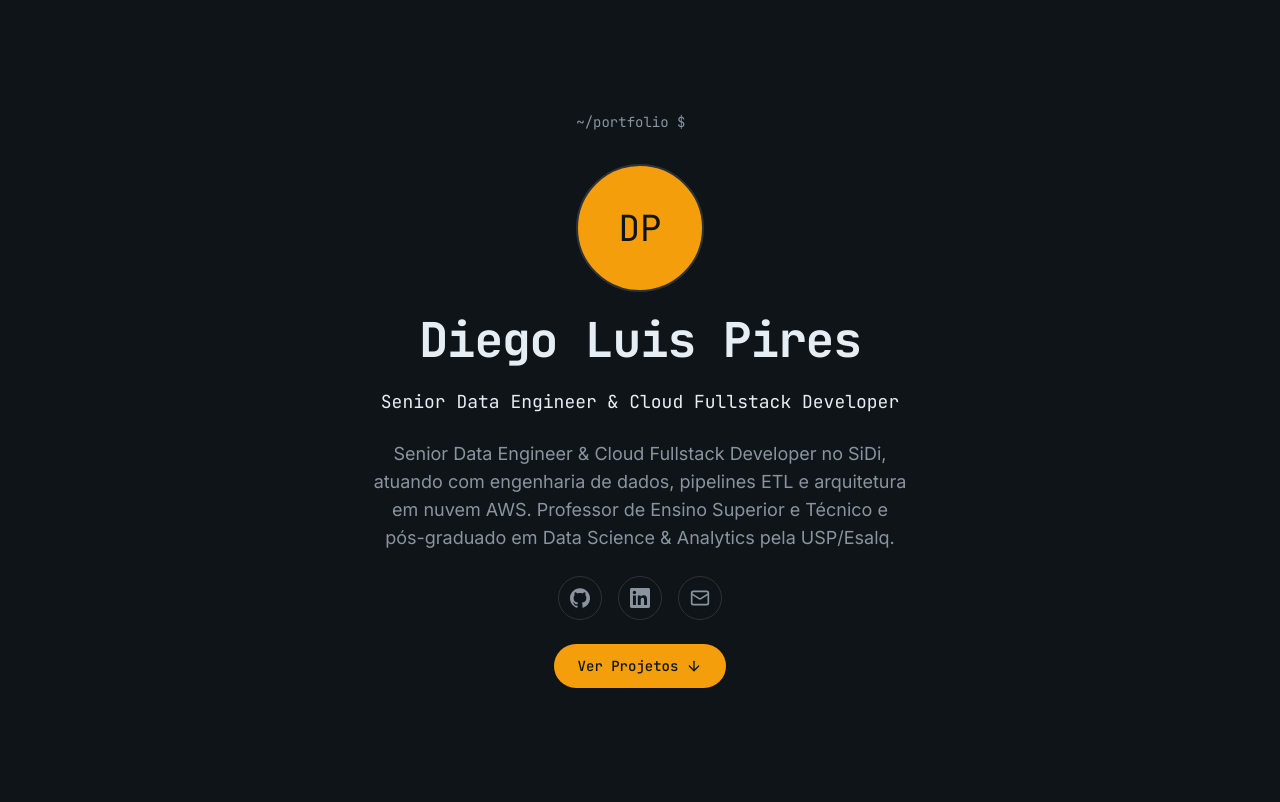
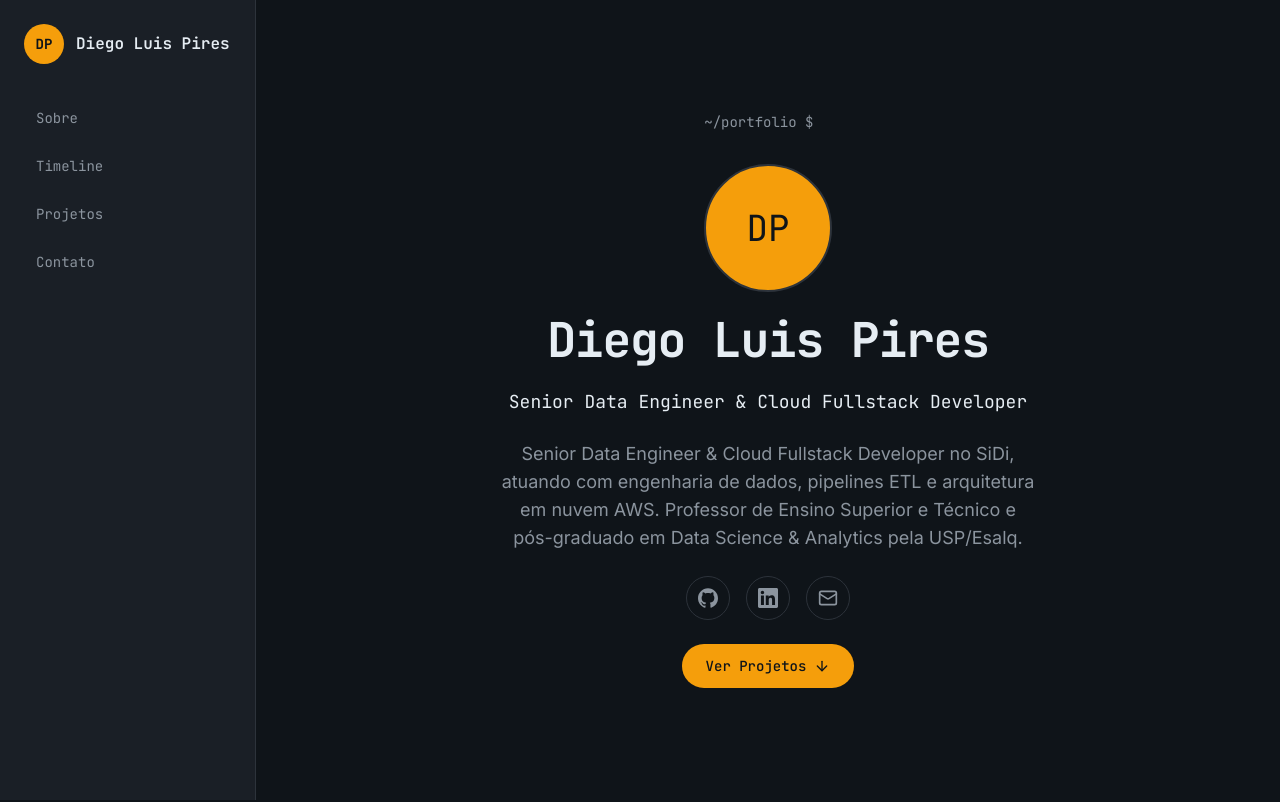
Before and after one commit to dlpires/portfolio, a Next.js app: page / in a window 1280 px wide. Shown: the top 802 px of the page. Built offline with nearby package versions, Linux system fonts and the light colour scheme.

Commit message:
feat(nav): add fixed navigation (sidebar + mobile topbar)

```diff
--- a/src/app/layout.tsx
+++ b/src/app/layout.tsx
@@ -1,5 +1,6 @@
 import type { Metadata } from "next";
 import { JetBrains_Mono, Inter } from "next/font/google";
+import { Nav } from "@/components";
 import "./globals.css";
 
 const jetbrainsMono = JetBrains_Mono({
@@ -25,7 +26,10 @@ export default function RootLayout({
 }>) {
   return (
     <html lang="pt-BR" className={`dark ${jetbrainsMono.variable} ${inter.variable}`}>
-      <body>{children}</body>
+      <body>
+        <Nav />
+        <div className="lg:pl-64">{children}</div>
+      </body>
     </html>
   );
 }
--- /dev/null
+++ b/src/components/Nav.tsx
@@ -0,0 +1,139 @@
+"use client";
+
+import { useEffect, useState } from "react";
+import { Menu, X } from "lucide-react";
+
+import { profile } from "@/data/profile";
+
+const LINKS = [
+  { href: "#sobre", label: "Sobre" },
+  { href: "#timeline", label: "Timeline" },
+  { href: "#projetos", label: "Projetos" },
+  { href: "#contato", label: "Contato" },
+] as const;
+
+export function Nav() {
+  const [activeId, setActiveId] = useState("");
+  const [open, setOpen] = useState(false);
+
+  useEffect(() => {
+    const ids = ["hero", ...LINKS.map((link) => link.href.slice(1))];
+    const sections = ids
+      .map((id) => document.getElementById(id))
+      .filter((el): el is HTMLElement => el !== null);
+
+    if (sections.length === 0) return;
+
+    const observer = new IntersectionObserver(
+      (entries) => {
+        for (const entry of entries) {
+          if (entry.isIntersecting) {
+            setActiveId(entry.target.id === "hero" ? "" : entry.target.id);
+          }
+        }
+      },
+      { rootMargin: "-45% 0px -50% 0px" },
+    );
+
+    for (const section of sections) observer.observe(section);
+
+    return () => observer.disconnect();
+  }, []);
+
+  const linkClassName = (href: string) =>
+    `font-display flex min-h-11 items-center rounded-md px-3 text-sm transition-colors focus-visible:outline-2 focus-visible:outline-offset-2 focus-visible:outline-accent ${
+      activeId === href.slice(1) ? "text-accent" : "text-muted hover:text-foreground"
+    }`;
+
+  return (
+    <>
+      <header className="fixed inset-x-0 top-0 z-50 border-b border-border bg-background lg:hidden">
+        <div className="flex h-14 items-center justify-between px-4">
+          <a
+            href="#hero"
+            aria-label="Início"
+            className="font-display flex min-h-11 items-center gap-2 text-sm font-semibold text-foreground focus-visible:outline-2 focus-visible:outline-offset-2 focus-visible:outline-accent"
+          >
+            <span
+              aria-hidden="true"
+              className="font-display flex size-8 items-center justify-center rounded-full bg-accent text-sm font-bold text-accent-foreground"
+            >
+              {profile.avatar.initials}
+            </span>
+            {profile.name}
+          </a>
+
+          <button
+            type="button"
+            aria-expanded={open}
+            aria-controls="nav-menu"
+            aria-label={open ? "Fechar menu" : "Abrir menu"}
+            onClick={() => setOpen((value) => !value)}
+            className="flex size-11 items-center justify-center rounded-md text-foreground focus-visible:outline-2 focus-visible:outline-offset-2 focus-visible:outline-accent"
+          >
+            {open ? (
+              <X aria-hidden="true" className="size-5" />
+            ) : (
+              <Menu aria-hidden="true" className="size-5" />
+            )}
+          </button>
+        </div>
+
+        {open && (
+          <nav
+            id="nav-menu"
+            aria-label="Navegação da página"
+            className="border-t border-border px-4 py-2"
+          >
+            <ul className="flex flex-col">
+              {LINKS.map((link) => (
+                <li key={link.href}>
+                  <a
+                    href={link.href}
+                    aria-current={activeId === link.href.slice(1) ? "true" : undefined}
+                    onClick={() => setOpen(false)}
+                    className={linkClassName(link.href)}
+                  >
+                    {link.label}
+                  </a>
+                </li>
+              ))}
+            </ul>
+          </nav>
+        )}
+      </header>
+
+      <aside className="fixed inset-y-0 left-0 z-50 hidden w-64 flex-col border-r border-border bg-surface p-6 lg:flex">
+        <a
+          href="#hero"
+          aria-label="Início"
+          className="font-display flex items-center gap-3 rounded-md focus-visible:outline-2 focus-visible:outline-offset-2 focus-visible:outline-accent"
+        >
+          <span
+            aria-hidden="true"
+            className="font-display flex size-10 items-center justify-center rounded-full bg-accent text-sm font-bold text-accent-foreground"
+          >
+            {profile.avatar.initials}
+          </span>
+          <span className="text-base font-semibold text-foreground">{profile.name}</span>
+        </a>
+
+        <nav aria-label="Navegação da página" className="mt-8">
+          <ul className="flex flex-col gap-1">
+            {LINKS.map((link) => (
+              <li key={link.href}>
+                <a
+                  href={link.href}
+                  aria-current={activeId === link.href.slice(1) ? "true" : undefined}
+                  className={linkClassName(link.href)}
+                >
+                  {link.label}
+                </a>
+              </li>
+            ))}
+          </ul>
+        </nav>
+      </aside>
+    </>
+  );
+}
--- a/src/components/index.ts
+++ b/src/components/index.ts
@@ -1 +1,2 @@
 export { GitHubIcon, LinkedInIcon } from "./icons";
+export { Nav } from "./Nav";
```
